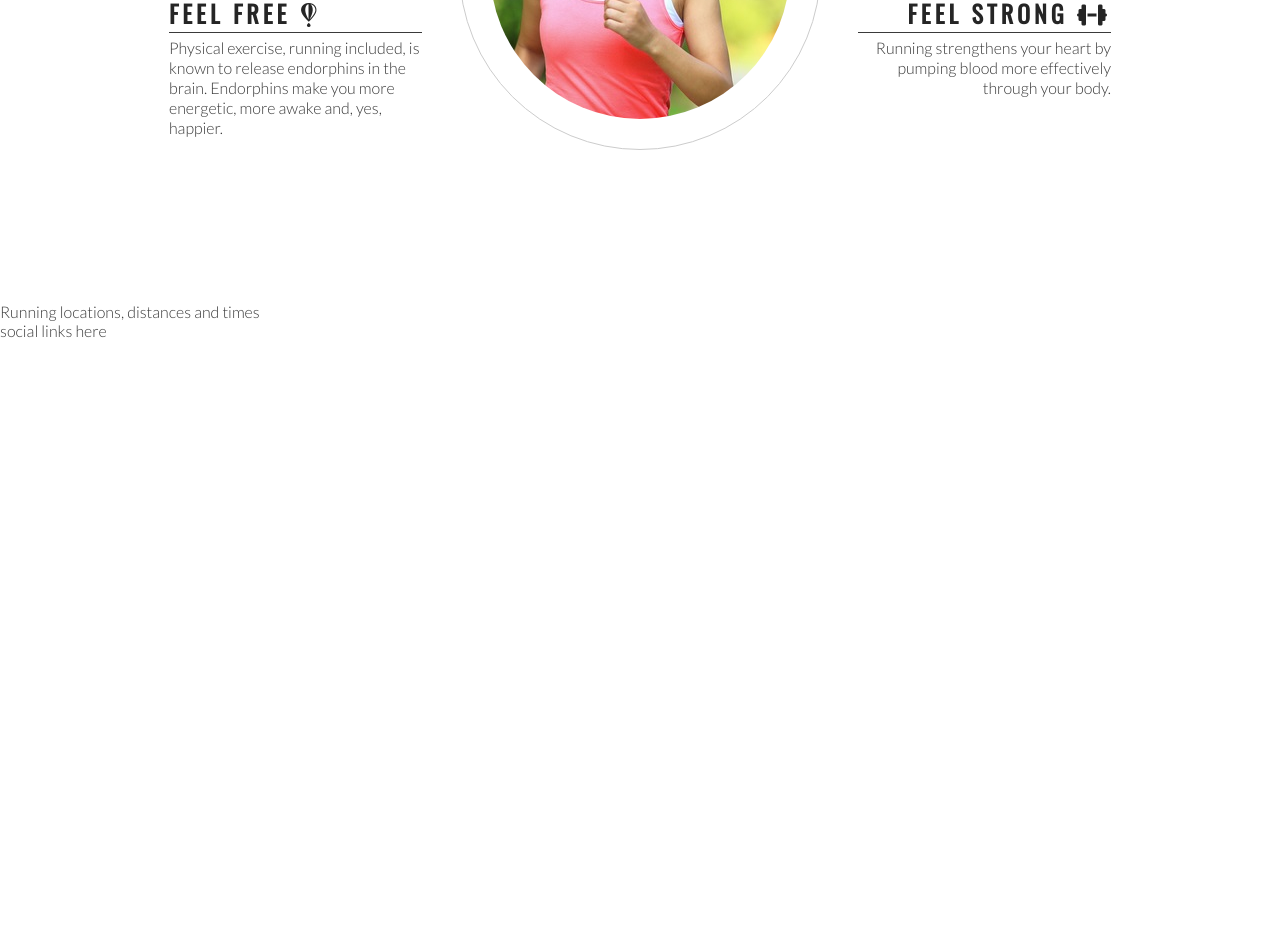
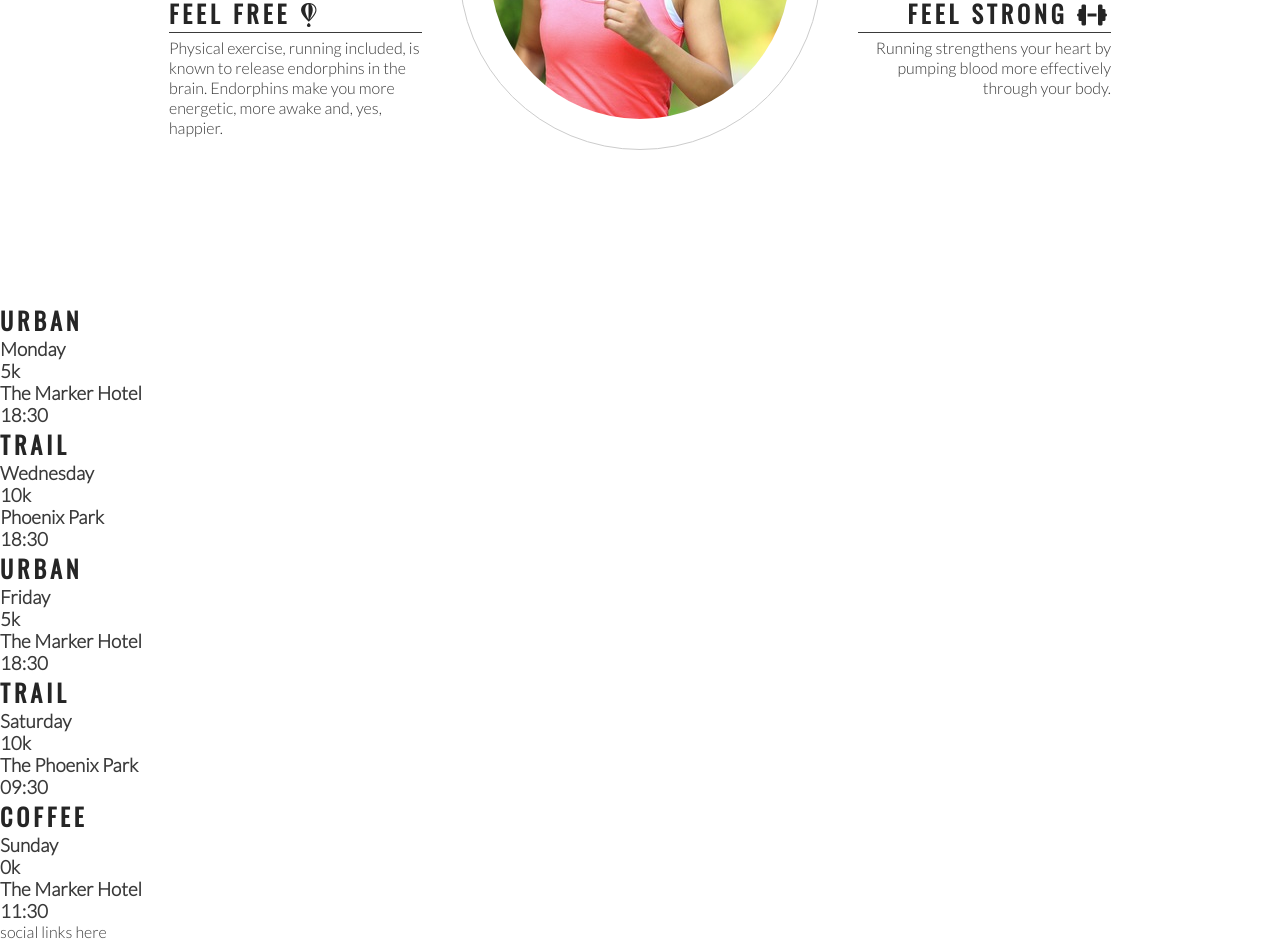
Before and after one commit to EndaMcCabe/LoveRunning, a plain HTML site: page index.html in a window 1280 px wide. Shown: the part 993-1934 px from the top of the page. Before the commit the page ends 1333 px from the top, so only its background shows below. Drawn offline with nearby package versions, Linux system fonts and the light colour scheme.

Commit message:
Add meetup times main structure

```diff
--- a/index.html
+++ b/index.html
@@ -62,14 +62,46 @@
             </div>
             <div id="center-about">
                 <div id="circle-container">
-                    <div id="circle-cover-bg">
-
-                    </div>
+                    <div id="circle-cover-bg"></div>
                 </div>
             </div>
         </section>
         <section>
-            Running locations, distances and times
+            <div>
+                <h2>Urban</h2>
+                <h3>Monday</h3>
+                <h3>5k</h3>
+                <h3>The Marker Hotel</h3>
+                <h3>18:30</h3>
+            </div>
+            <div>
+                <h2>Trail</h2>
+                <h3>Wednesday</h3>
+                <h3>10k</h3>
+                <h3>Phoenix Park</h3>
+                <h3>18:30</h3>
+            </div>
+            <div>
+                <h2>Urban</h2>
+                <h3>Friday</h3>
+                <h3>5k</h3>
+                <h3>The Marker Hotel</h3>
+                <h3>18:30</h3>
+            </div>
+            <div>
+                <h2>Trail</h2>
+                <h3>Saturday</h3>
+                <h3>10k</h3>
+                <h3>The Phoenix Park</h3>
+                <h3>09:30</h3>
+            </div>
+            <div>
+                <h2>Coffee</h2>
+                <h3>Sunday</h3>
+                <h3>0k</h3>
+                <h3>The Marker Hotel</h3>
+                <h3>11:30</h3>
+            </div>
         </section>
         <footer>
             social links here
```
